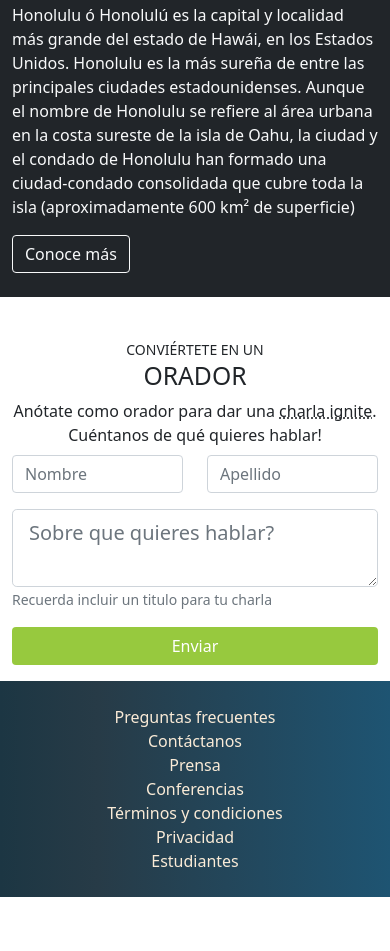
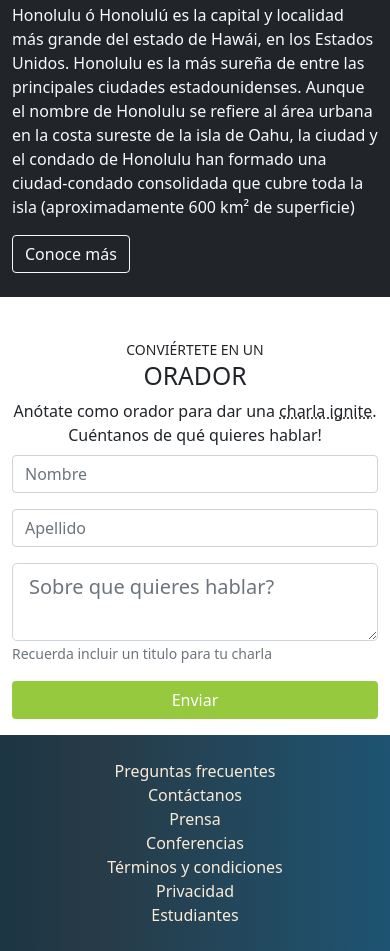
Before and after one commit to Josema1482/Proyecto-Boostrap5, a plain HTML site: page index.html in a window 390 px wide. Shown: the part 3004-3955 px from the top of the page. Before the commit the page ends 3901 px from the top, so only its background shows below. Drawn offline with nearby package versions, Linux system fonts and the light colour scheme; files whose address does not match are found by name.

Commit message:
cambie el formulario

```diff
--- a/index.html
+++ b/index.html
@@ -17,8 +17,8 @@
     <!--inicio barra navegacion-->
     <nav class="navbar navbar-expand-lg navbar-light bg-light sticky-top">
         <div class="container-fluid">
-            <a id="header" class="navbar-brand" href="#"><img
-                    src="assets/images/640px-Platzi-removebg-preview.png" alt=""></a>
+            <a id="header" class="navbar-brand" href="#"><img src="assets/images/640px-Platzi-removebg-preview.png"
+                    alt=""></a>
             <button class="navbar-toggler" type="button" data-bs-toggle="collapse"
                 data-bs-target="#navbarSupportedContent" aria-controls="navbarSupportedContent" aria-expanded="false"
                 aria-label="Toggle navigation">
@@ -54,12 +54,10 @@
                     <img src="assets/images/hawaii.jpg" class="d-block w-100" alt="imagen de Hawaii">
                 </div>
                 <div class="carousel-item">
-                    <img src="assets/images/hawaii2.jpg" class="d-block w-100"
-                        alt="imagen de Hawaii">
+                    <img src="assets/images/hawaii2.jpg" class="d-block w-100" alt="imagen de Hawaii">
                 </div>
                 <div class="carousel-item">
-                    <img src="assets/images/hawaii3.jpeg" class="d-block w-100"
-                        alt="imagen de Hawaii">
+                    <img src="assets/images/hawaii3.jpeg" class="d-block w-100" alt="imagen de Hawaii">
                 </div>
                 <div class="overlay">
                     <div class="container h-100">
@@ -181,10 +179,10 @@
                 <div class="col col-md-10 offset-md-1 col-lg-8 offset-lg-2 pt-2">
                     <form>
                         <div class="form row">
-                            <div class="mb-3 form-group col col-md-6">
+                            <div class="mb-3 form-group col-12 col-md-6">
                                 <input type="text" class="form-control" placeholder="Nombre">
                             </div>
-                            <div class="mb-3 col col-md-6">
+                            <div class="mb-3 form-group col-12 col-md-6">
                                 <input type="text" class="form-control" placeholder="Apellido">
                             </div>
                         </div>
```
